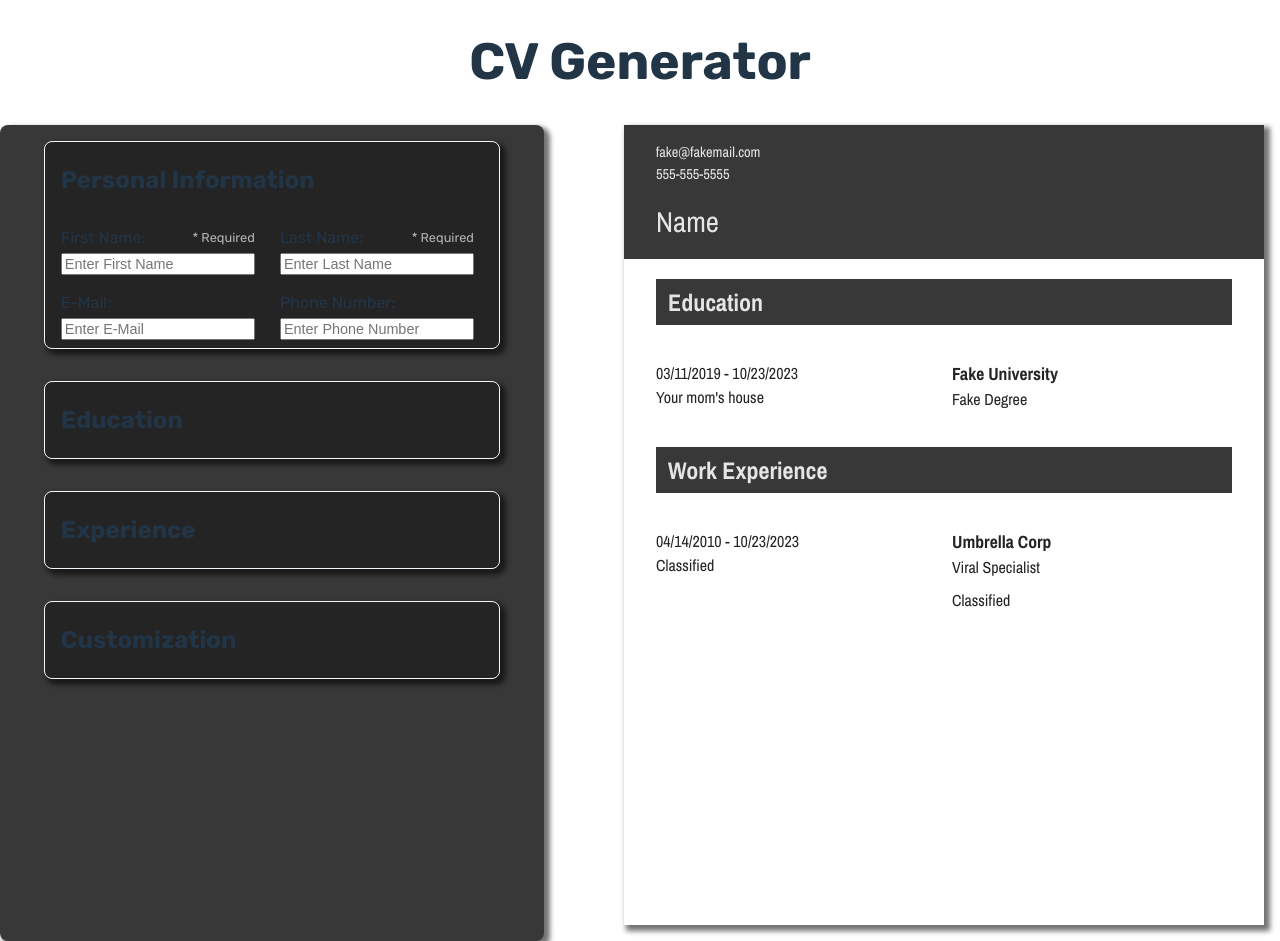
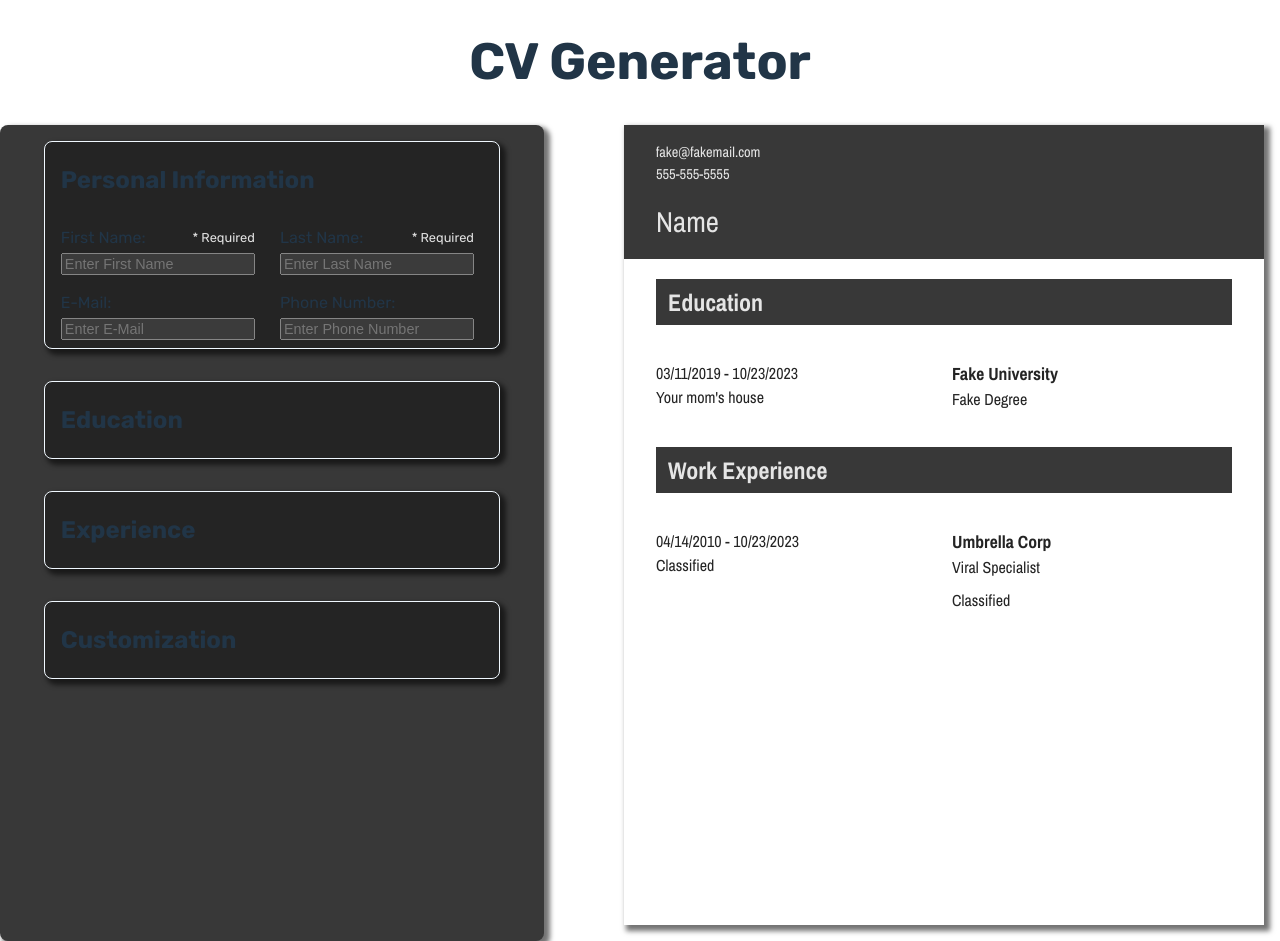
Before and after one commit to NummNuttzCDXX/cv-app, a React (Vite) app: page / in a window 1280 px wide. Built offline with nearby package versions, Linux system fonts and the light colour scheme.

Commit message:
Add light/dark modes with an icon to switch -- Updated all the colors to fit the right color mode

```diff
--- a/src/components/Education.jsx
+++ b/src/components/Education.jsx
@@ -65,7 +65,7 @@ export default function Education({school, onChangeSchool, degree,
 							return (
 								<li key={item.id}> {item.name}
 									<div className="icon-container">
-										<img src={editIcon} className='edit-icon' alt='Edit Icon'
+										<img src={editIcon} className='edit-icon icon' alt='Edit'
 											onClick={() => {
 												// Set `add` to true to show form
 												setAdd(true);
@@ -73,7 +73,7 @@ export default function Education({school, onChangeSchool, degree,
 												onEdit(item.id);
 												setEditId(item.id);
 											}} />
-										<img src={deleteIcon} className='delete-icon'
+										<img src={deleteIcon} className='delete-icon icon'
 											alt="Delete Icon" onClick={() => onDelete(item.id)} />
 									</div>
 								</li>
--- a/src/components/Experience.jsx
+++ b/src/components/Experience.jsx
@@ -76,9 +76,9 @@ export default function Experience({
 									{item.company}
 
 									<div className="icon-container">
-										<img src={editIcon} alt="Edit"
+										<img src={editIcon} className='icon' alt="Edit"
 											onClick={() => edit(item.id)} />
-										<img src={deleteIcon} alt="Delete"
+										<img src={deleteIcon} className='icon' alt="Delete"
 											onClick={() => onDelete(item.id)} />
 									</div>
 								</li>
--- a/src/components/Head.jsx
+++ b/src/components/Head.jsx
@@ -1,8 +1,41 @@
+// Header Component
+import {useState} from 'react';
+// Color Scheme icons
+import lightMode from '../assets/light-mode.svg';
+import darkMode from '../assets/dark-mode.svg';
 
 export default function Header() {
 	return (
 		<header>
-			<h1>CV Generator</h1>
+			<h1>CV Generator <ColorScheme /> </h1>
 		</header>
 	);
 }
+
+function ColorScheme() {
+	const [mode, setMode] = useState('dark');
+
+	function switchMode() {
+		// Set mode
+		setMode(mode == 'light' ? 'dark' : 'light');
+
+		// Alternate classes -- Toggle one on and one off
+		const root = document.querySelector(':root');
+		root.classList.toggle('light');
+		root.classList.toggle('dark');
+	}
+
+	return (
+		<>
+			{ mode == 'dark' &&
+			// If dark mode is set, show Light Mode Icon
+				<img src={lightMode} alt='Set color scheme: Light' className='icon'
+					onClick={switchMode} /> ||
+			// If light mode is set, show Dark Mode Icon
+			mode == 'light' &&
+				<img src={darkMode} alt='Set color scheme: Dark' className='icon'
+					onClick={switchMode} />
+			}
+		</>
+	);
+}
--- a/src/main.jsx
+++ b/src/main.jsx
@@ -2,6 +2,9 @@ import React from 'react';
 import ReactDOM from 'react-dom/client';
 import App from './App.jsx';
 import './styles/index.css';
+
+// Set dark mode by default
+document.querySelector(':root').classList.add('dark');
 
 ReactDOM.createRoot(document.getElementById('root')).render(
 	<React.StrictMode>
--- a/src/styles/App.css
+++ b/src/styles/App.css
@@ -5,6 +5,16 @@
 
   display: flex;
   flex-direction: column;
+}
+
+header .icon {
+  width: 1em;
+
+  position: absolute;
+  top: .77em;
+  right: 2.5em;
+
+  cursor: pointer;
 }
 
 h1 {
@@ -29,6 +39,6 @@ main {
   flex-direction: column;
   gap: 2rem;
 
-  background-color: var(--secondary-black);
+  background-color: var(--secondary-main);
   box-shadow: 4px 4px 5px 2px rgba(0, 0, 0, 0.55);
 }
--- a/src/styles/Customize.css
+++ b/src/styles/Customize.css
@@ -31,15 +31,15 @@ nav + div {
 }
 
 .align-visual.top {
-	background-image: linear-gradient(to top, var(--accent-white) 50%, var(--secondary-black) 50%);
+	background-image: linear-gradient(to top, var(--secondary-accent) 50%, var(--secondary-main) 50%);
 }
 
 .align-visual.right {
-	background-image: linear-gradient(to right, var(--accent-white) 50%, var(--secondary-black) 50%);
+	background-image: linear-gradient(to right, var(--secondary-accent) 50%, var(--secondary-main) 50%);
 }
 
 .align-visual.left {
-	background-image: linear-gradient(to left, var(--accent-white) 50%, var(--secondary-black) 50%);
+	background-image: linear-gradient(to left, var(--secondary-accent) 50%, var(--secondary-main) 50%);
 }
 
 /* Color */
@@ -61,12 +61,12 @@ nav + div {
 
 .customize input[type='color']::-webkit-color-swatch {
 	border-radius: 50%;
-	border: .1rem solid var(--accent-white);
+	border: .1rem solid var(--secondary-accent);
 }
 
 .customize input[type='color']::-moz-color-swatch {
 	border-radius: 50%;
-	border: .1rem solid var(--accent-white);
+	border: .1rem solid var(--secondary-accent);
 }
 
 /* Font */
--- a/src/styles/Doc.css
+++ b/src/styles/Doc.css
@@ -6,9 +6,14 @@
 	box-sizing: border-box;
 	display: flex;
 
-	background-color: var(--accent-white);
-	color: var(--main-black);
+	background-color: var(--accent);
+	color: inherit;
 	box-shadow: 4px 4px 5px 2px rgba(0, 0, 0, 0.55);
+}
+
+.dark .document {
+	background-color: var(--secondary-accent);
+	color: var(--main);
 }
 
 /* Alignment classes */
@@ -38,8 +43,12 @@
 .document .head {
 	padding-top: 1rem;
 
-	background-color: var(--secondary-black);
-	color: var(--accent-white);
+	background-color: var(--secondary-main);
+	color: var(--accent);
+}
+
+.dark .head, .dark .document h2 {
+	color: var(--secondary-accent);
 }
 
 .document .content {
@@ -66,7 +75,7 @@
 	padding: 0.2em .5em;
 	grid-column: 1 / -1;
 	background-color: #b9b9b9d2;
-	color: var(--accent-white);
+	color: var(--accent);
 }
 
 .document ul {
--- a/src/styles/Dropdown.css
+++ b/src/styles/Dropdown.css
@@ -45,7 +45,7 @@ main .dropdown-menu {
 	width: 80%;
 	min-width: 33vw;
 	border: .1rem solid aliceblue;
-	background-color: var(--main-black);
+	background-color: var(--main);
 }
 
 .dropdown-menu h2 {
--- a/src/styles/Education.css
+++ b/src/styles/Education.css
@@ -28,10 +28,6 @@ main .education img,
 main .exp img {
 	width: 1.5em;
 	cursor: pointer;
-
-	/* Add color (accent) */
-	filter: invert(100%) sepia(0%) saturate(7500%) hue-rotate(54deg) brightness(107%) contrast(109%);
-	opacity: 0.75;
 }
 
 .btn-container {
@@ -51,5 +47,5 @@ label > span {
 	right: 0;
 
 	font-size: .8em;
-	color: rgba(216, 216, 216, 0.8);
+	color: var(--secondary-accent);
 }
--- a/src/styles/index.css
+++ b/src/styles/index.css
@@ -18,21 +18,33 @@
   line-height: 1.5;
   font-weight: 400;
 
-  color-scheme: light dark;
-  color: var(--accent-white);
-  background-color: var(--main-black);
+  color: var(--secondary-accent);
+  background-color: var(--main);
 
   font-synthesis: none;
   text-rendering: optimizeLegibility;
   -webkit-font-smoothing: antialiased;
   -moz-osx-font-smoothing: grayscale;
   -webkit-text-size-adjust: 100%;
+}
 
-  /* Colors */
-  --accent-white: rgba(255, 255, 255, 0.87);
-  --main-black: #242424;
-  --accent-black: #4e4e4e;
-  --secondary-black: #383838;
+.light {
+  color-scheme: light;
+
+  --accent: #fafafa;
+  --main: #d2d3db;
+  --secondary-main: rgba(131 131 131 / 58%);
+  --secondary-accent: #484b6a;
+  --secondary: #e4e5f1;
+}
+
+.dark {
+  color-scheme: dark;
+
+  --main: #242424;
+  --secondary-main: #383838;
+  --secondary-accent: rgba(255, 255, 255, 0.87);
+  --accent: #4e4e4e;
 }
 
 a {
@@ -59,12 +71,12 @@ h1 {
 
 button {
   border-radius: 8px;
-  border: 1px solid transparent;
+  border: 2px solid transparent;
   padding: 0.6em 1.2em;
   font-size: 1em;
   font-weight: 500;
   font-family: inherit;
-  background-color: #1a1a1a;
+  background-color: var(--secondary-main);
   cursor: pointer;
   transition: border-color 0.25s;
 }
@@ -102,6 +114,15 @@ textarea {
   width: 100%;
   height: 5em;
   font-size: .9em;
+}
+
+.light .icon {
+  filter: invert(29%) sepia(9%) saturate(1725%) hue-rotate(197deg) brightness(95%) contrast(92%);
+}
+
+.dark .icon {
+  filter: invert(100%) sepia(0%) saturate(7500%) hue-rotate(54deg) brightness(107%) contrast(109%);
+	opacity: 0.75;
 }
 
 /* Utility classes */
@@ -143,6 +164,12 @@ textarea {
 
 /* Mobile */
 @media (width < 550px) {
+  header .icon {
+    width: 2.5rem;
+    top: 5px;
+    right: 5px;
+  }
+
   form {
     width: 100%;
 
```
Also changed, not shown: src/assets/dark-mode.svg (added), src/assets/light-mode.svg (added).
